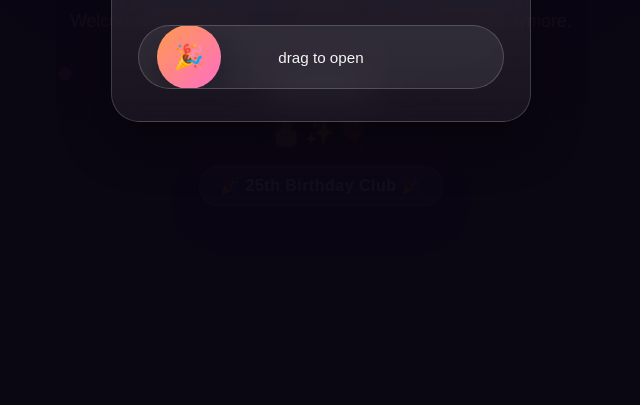
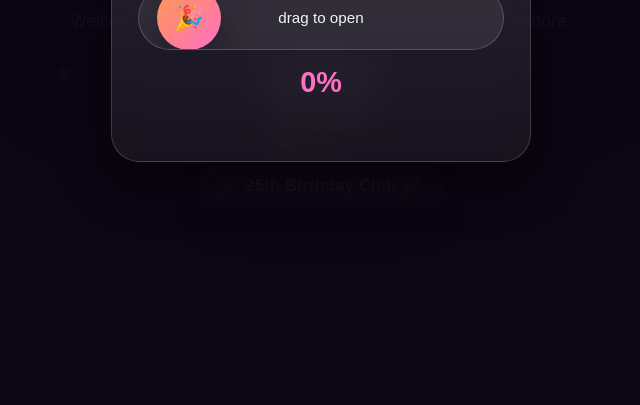
Before and after one commit to BaizAK47/Birthday-site, a plain HTML site: page index.html in a window 1280 px wide. Shown: the part 395-800 px from the top of the page, without its empty margins (319-959 px from the left). Drawn offline with Linux system fonts and the light colour scheme.

Commit message:
Add percentage indicator and dynamic feedback to drag reveal

```diff
--- a/index.html
+++ b/index.html
@@ -14,6 +14,10 @@
       <div class="drag-track" id="dragTrack">
         <span class="drag-label">drag to open</span>
         <div class="drag-handle" id="dragHandle">🎉</div>
+      </div>
+      <div class="drag-feedback">
+        <span class="drag-percentage" id="dragPercentage">0%</span>
+        <span class="drag-message" id="dragMessage"></span>
       </div>
     </div>
   </div>
--- a/script.js
+++ b/script.js
@@ -8,9 +8,20 @@ function scrollToNext() {
 const overlay = document.getElementById('revealOverlay');
 const handle = document.getElementById('dragHandle');
 const track = document.getElementById('dragTrack');
+const percentageDisplay = document.getElementById('dragPercentage');
+const messageDisplay = document.getElementById('dragMessage');
 let dragging = false;
 let startX = 0;
 let handleLeft = 0;
+
+function updateFeedback(percentage) {
+  percentageDisplay.textContent = percentage + '%';
+  if (percentage < 100) {
+    messageDisplay.textContent = 'Not enough 😢';
+  } else {
+    messageDisplay.textContent = 'Perfect! 🎉';
+  }
+}
 
 handle.addEventListener('pointerdown', event => {
   dragging = true;
@@ -27,6 +38,8 @@ window.addEventListener('pointermove', event => {
   const nextLeft = Math.min(Math.max(handleLeft + delta, 0), maxX);
   handle.style.transform = `translateX(${nextLeft}px)`;
   handleLeft = nextLeft;
+  const percentage = Math.round((nextLeft / maxX) * 100);
+  updateFeedback(percentage);
   if (nextLeft >= maxX * 0.99) {
     openReveal();
   }
@@ -42,6 +55,7 @@ window.addEventListener('pointerup', () => {
   if (current < maxX * 0.99) {
     handle.style.transform = 'translateX(0px)';
     handleLeft = 0;
+    updateFeedback(0);
   } else {
     openReveal();
   }
--- a/style.css
+++ b/style.css
@@ -182,6 +182,26 @@ body {
   animation: pulseBadge 2.2s ease-in-out infinite;
 }
 
+.drag-feedback {
+  margin-top: 16px;
+  text-align: center;
+}
+
+.drag-percentage {
+  display: block;
+  font-size: 1.8rem;
+  font-weight: 800;
+  color: #ff6ec7;
+  margin-bottom: 6px;
+}
+
+.drag-message {
+  display: block;
+  font-size: 1rem;
+  color: #f2c8d9;
+  min-height: 24px;
+}
+
 @keyframes pulseBadge {
   0%, 100% { transform: translateY(0); opacity: 1; }
   50% { transform: translateY(-6px); opacity: 0.95; }
```
